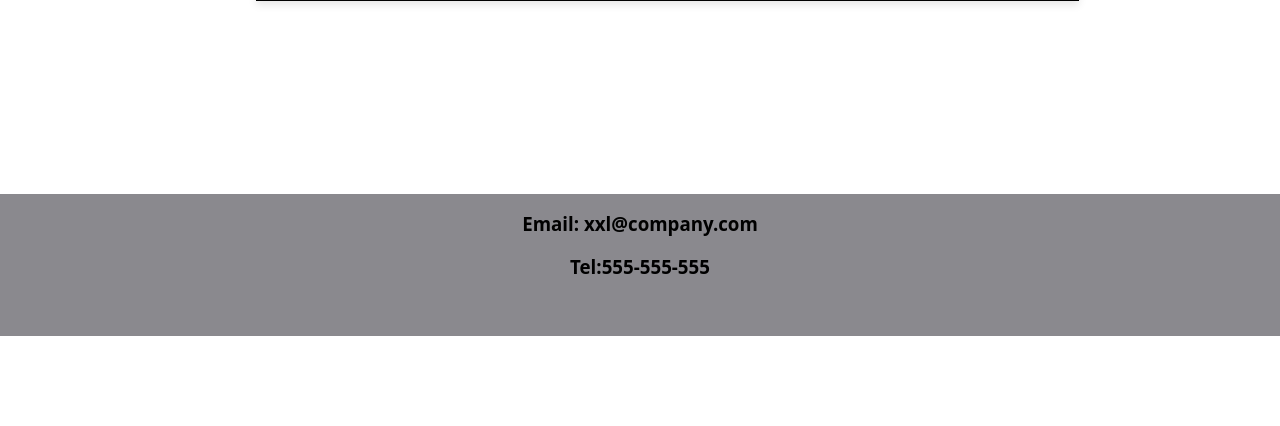
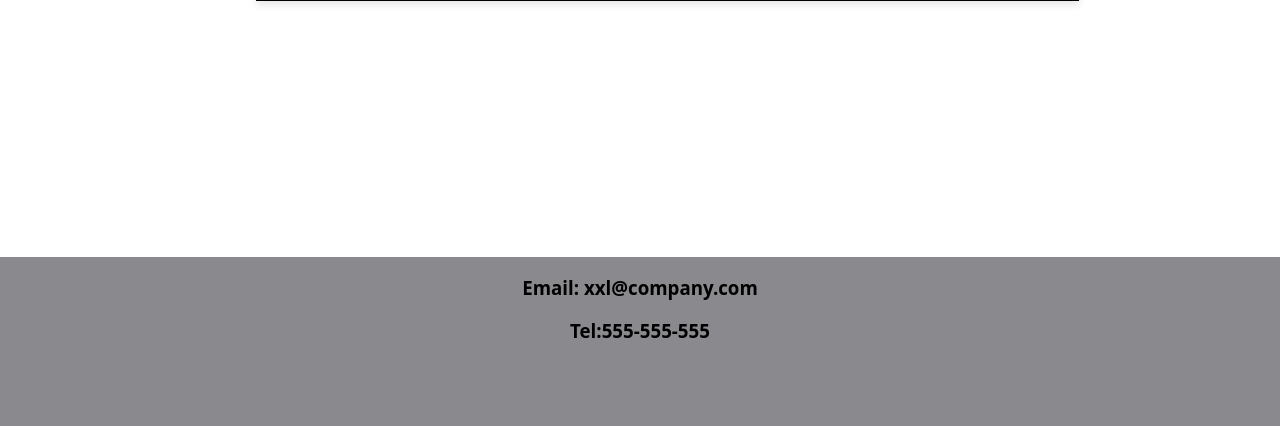
Before and after one commit to Svendewijn/proefexamen, a PHP site: page /index.php in a window 1280 px wide. Shown: the part 464-890 px from the top of the page. Before the commit the page ends 800 px from the top, so only its background shows below. Run offline with PHP 8.4, Linux system fonts and the light colour scheme.

Commit message:
footer gefixed

```diff
--- a/css/styling.css
+++ b/css/styling.css
@@ -17,6 +17,7 @@ body{
     padding: 2%;
     box-shadow: 0 4px 8px rgba(0, 0, 0, 0.1);
     margin-top: 8%;
+    margin-bottom: 20%;
 }
 
 .header{
@@ -37,7 +38,7 @@ a:link {
 }
 
 .footer{
-    position: fixed;
+    position: static;
     left: 0;
     bottom: 0;
     width: 100%;
```
